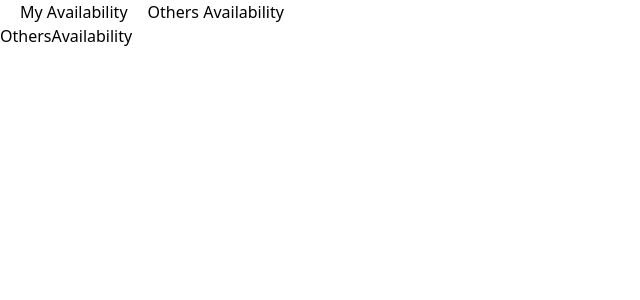
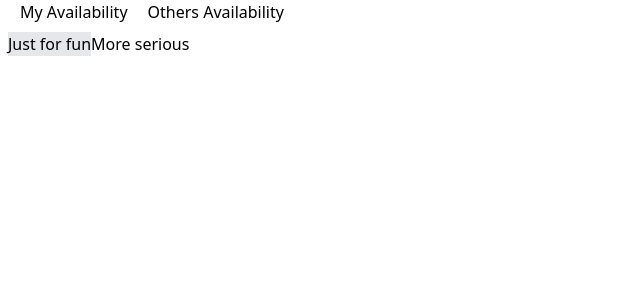
Before and after one commit to MarkusAP98/Schedule, a React (Vite) app: page / in a window 1280 px wide. Both pictures are taken after a click on the button "Others Availability". Shown: the top 300 px of the page, without its empty margins (0-640 px from the left). Built offline with nearby package versions, Linux system fonts and the light colour scheme.

Commit message:
starting others abailibilty

```diff
--- a/src/OthersAvailability.jsx
+++ b/src/OthersAvailability.jsx
@@ -2,8 +2,15 @@ import React from 'react'
 
 const OthersAvailability = () => {
   return (
-    <div>OthersAvailability</div>
-  )
+    <div>
+    <div className='m-2'>
+      <button className='bg-gray-200 '>Just for fun</button>
+      <button>More serious</button>
+    </div>
+
+
+    </div>
+  );
 }
 
 export default OthersAvailability
```
